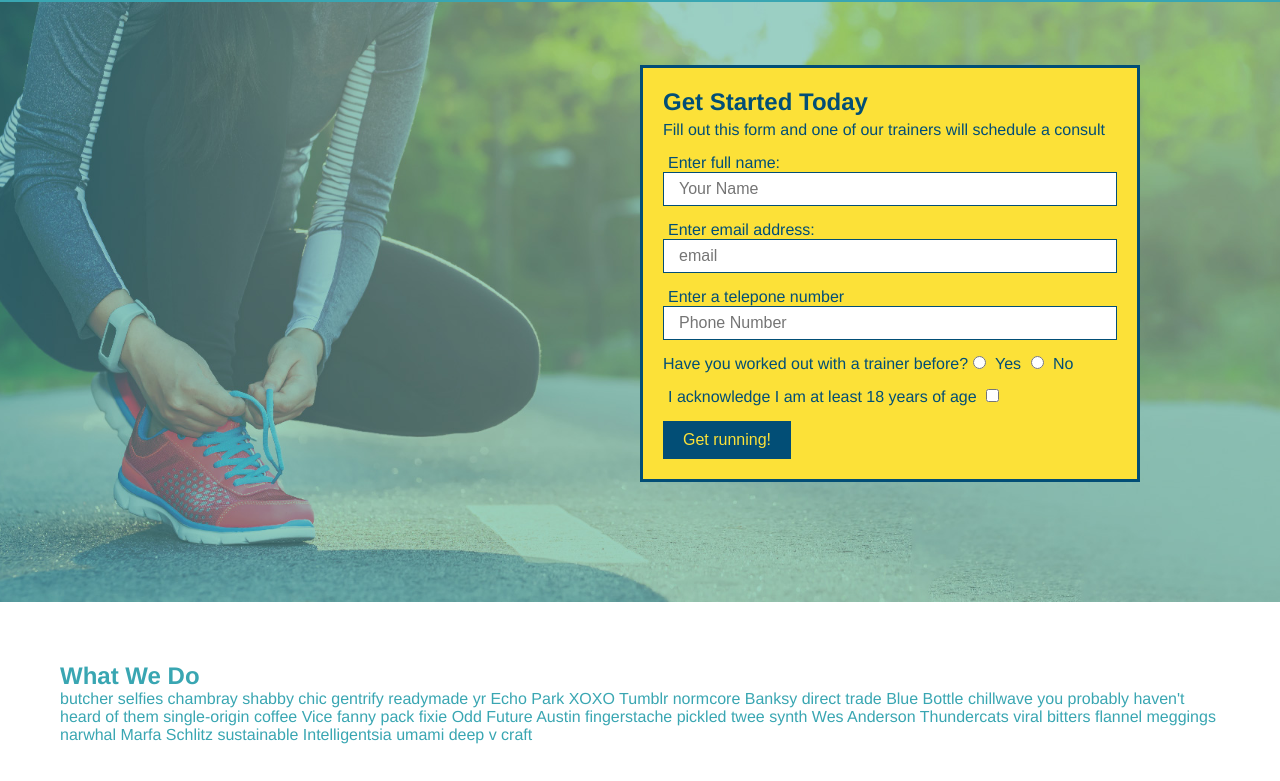
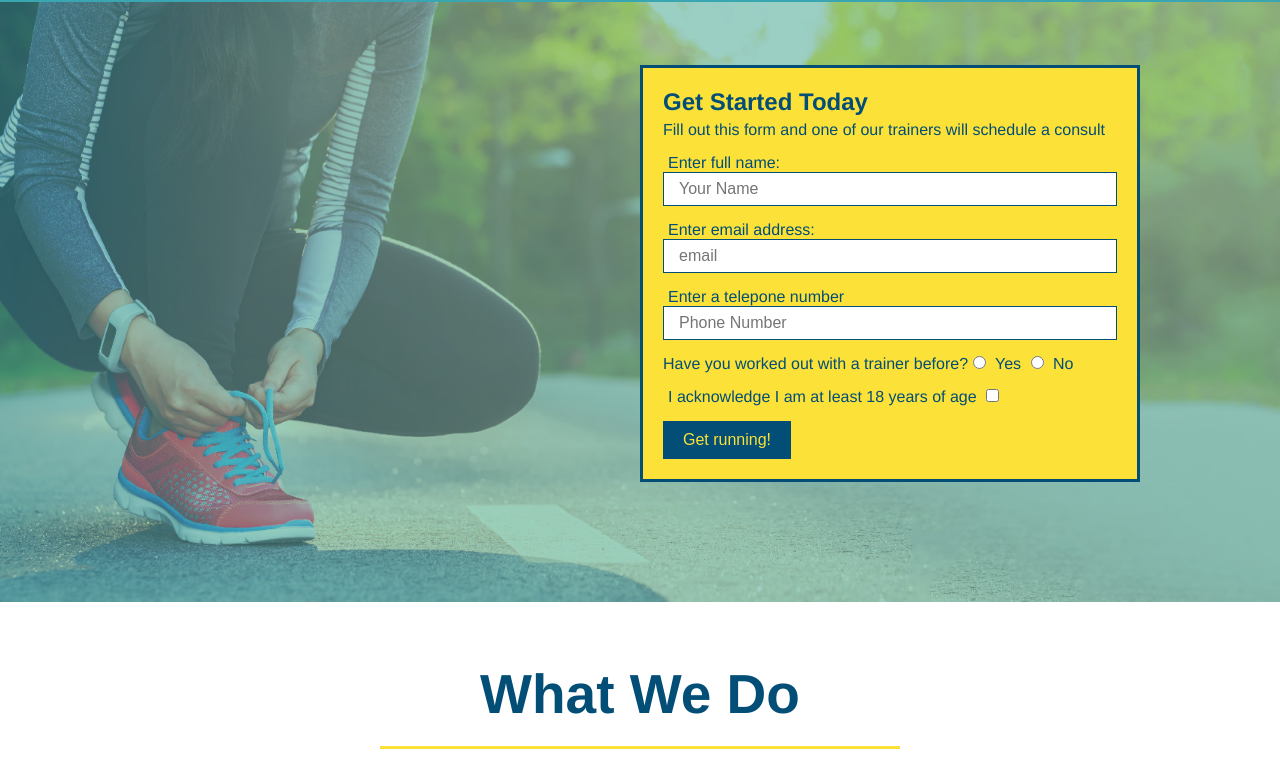
Before and after one commit to EJCalderon/Run-Buddy, a plain HTML site: page index.html in a window 1280 px wide. Shown: the part 80-861 px from the top of the page. Drawn offline with Linux system fonts and the light colour scheme.

Commit message:
style what we do section

```diff
--- a/assets/css/style.css
+++ b/assets/css/style.css
@@ -100,3 +100,25 @@ section {
     padding: 10px 20px;
     font-size: 16px;
 }
+.intro {
+    text-align: center;
+}
+.intro h2 {
+    font-size: 55px;
+    color: #024e76;
+    margin-bottom: 35px;
+    padding: 0 100px 20px 100px;
+    border-bottom: 3px solid;
+    border-color: #fce138;
+
+}
+.intro h2{
+    display: inline-block;
+}
+.intro p {
+    line-height: 1.7;
+    color: #39a6b2;
+    width: 80%;
+    font-size: 20px;
+    margin: 0 auto;
+}
--- a/index.html
+++ b/index.html
@@ -60,7 +60,7 @@
         </section>
 
         <!--hero/jumbotron -->
-        <section id="what-we-do">
+        <section id="what-we-do" class="intro">
             <h2>What We Do</h2>
 
             <p> butcher selfies chambray shabby chic gentrify readymade yr Echo Park XOXO Tumblr normcore
```
